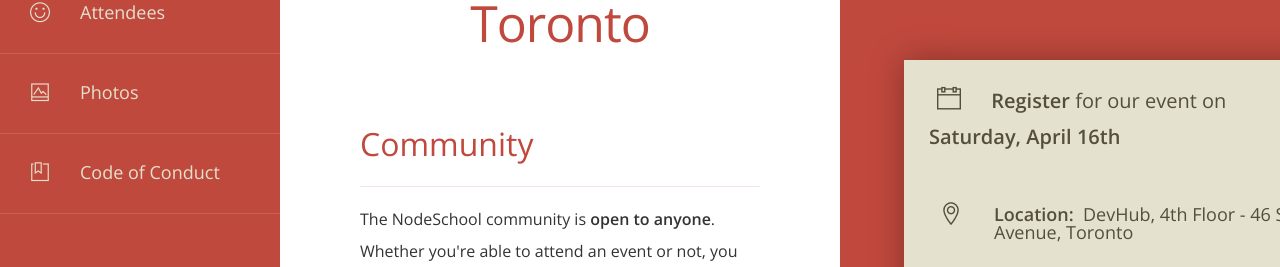
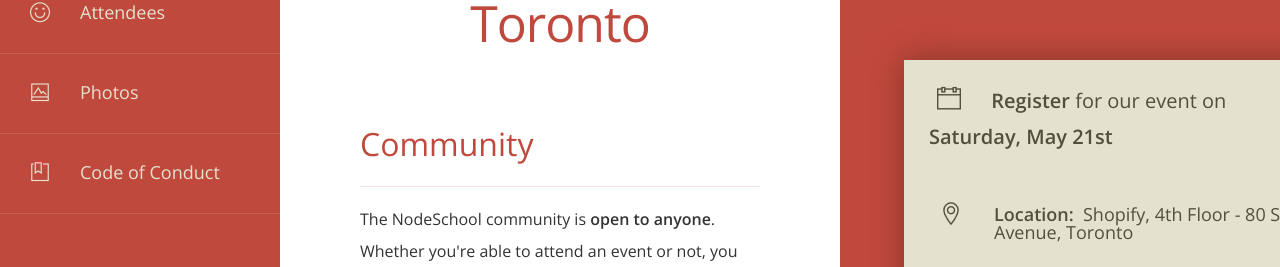
Before and after one commit to nodeschool/toronto, a Jekyll site: the page built from index.html, in a window 1280 px wide and 900 px high, cut to the strip 426-693 px from the top of the window. Built offline with Jekyll 4.4.1, drawn with Linux system fonts in a browser that asks for light colours; comment, search, counter and statistics services are not loaded.

Commit message:
Updating to the may event (international day)

```diff
--- a/_layouts/index.html
+++ b/_layouts/index.html
@@ -193,14 +193,14 @@
 
             <div class="event">
               <p class="register">
-                <strong>Register</strong> for our event on <strong>Saturday, April 16th</strong>
+                <strong>Register</strong> for our event on <strong>Saturday, May 21st</strong>
               </p>
-              <tito-widget event="nodeschool-toronto/april-2016"></tito-widget>
+              <tito-widget event="nodeschool-toronto/international-node-school-day"></tito-widget>
               <p class="location">
-                <strong>Location:</strong>&nbsp; DevHub, 4th Floor - 46 Spadina Avenue, Toronto
+                <strong>Location:</strong>&nbsp; Shopify, 4th Floor - 80 Spadina Avenue, Toronto
               </p>
               <div class="map">
-                <iframe src="https://www.google.com/maps/embed?pb=!1m18!1m12!1m3!1d2887.1693571182395!2d-79.39718738461575!3d43.6446446791215!2m3!1f0!2f0!3f0!3m2!1i1024!2i768!4f13.1!3m3!1m2!1s0x882b34d9722eda7b%3A0x4f8d732be5859e7f!2s46+Spadina+Ave%2C+Toronto%2C+ON+M5V+2H8!5e0!3m2!1sen!2sca!4v1460000052614" frameborder="0" style="border:0" allowfullscreen></iframe>
+                <iframe src="https://www.google.com/maps/embed?pb=!1m18!1m12!1m3!1d2887.096813330335!2d-79.39786218378653!3d43.64615406090306!2m3!1f0!2f0!3f0!3m2!1i1024!2i768!4f13.1!3m3!1m2!1s0x882b34c4a09db007%3A0xd25e75caab787c06!2sShopify!5e0!3m2!1sen!2sca!4v1461252092087" frameborder="0" style="border:0" allowfullscreen></iframe>
               </div>
               <p class="schedule">
                 <strong>Schedule</strong>
```
